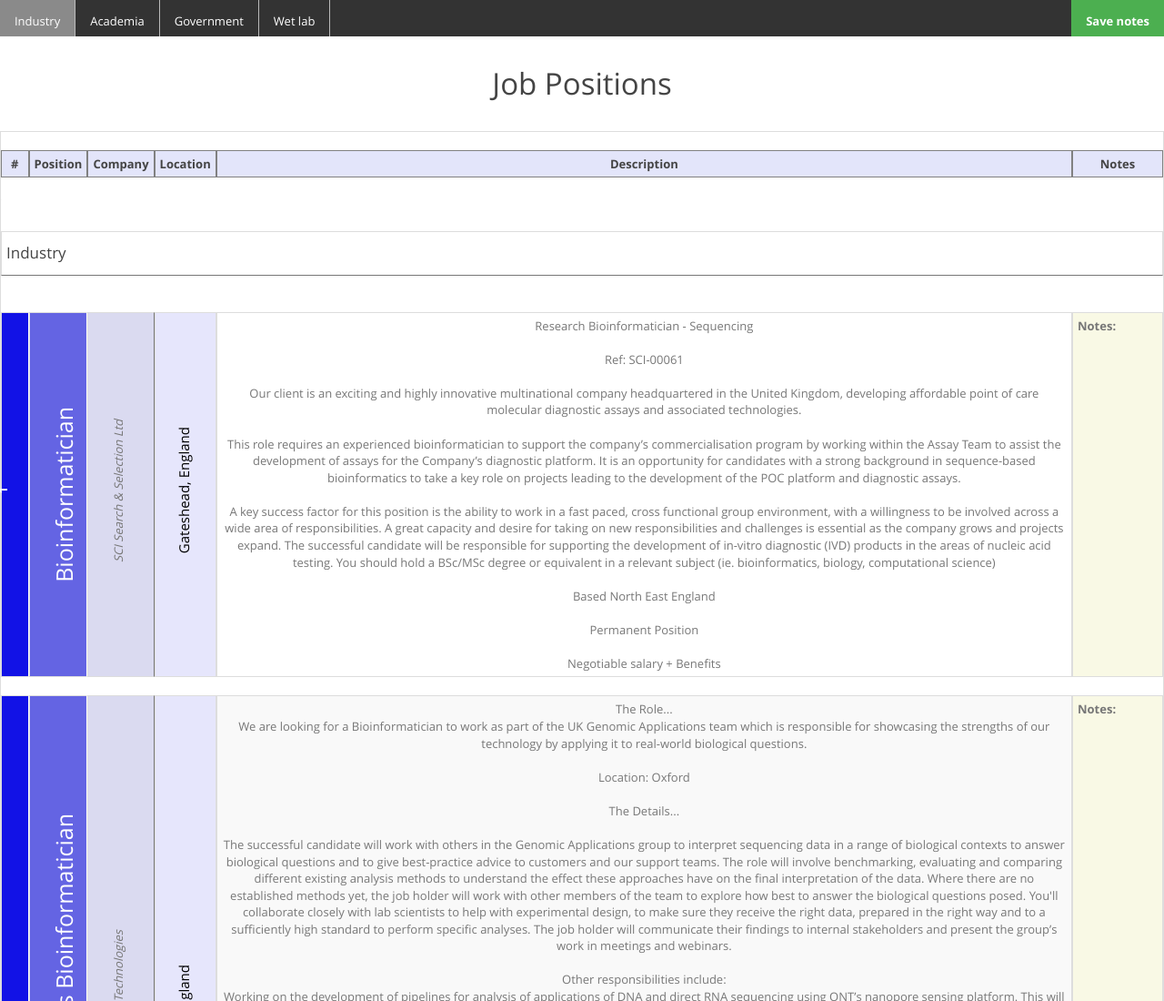
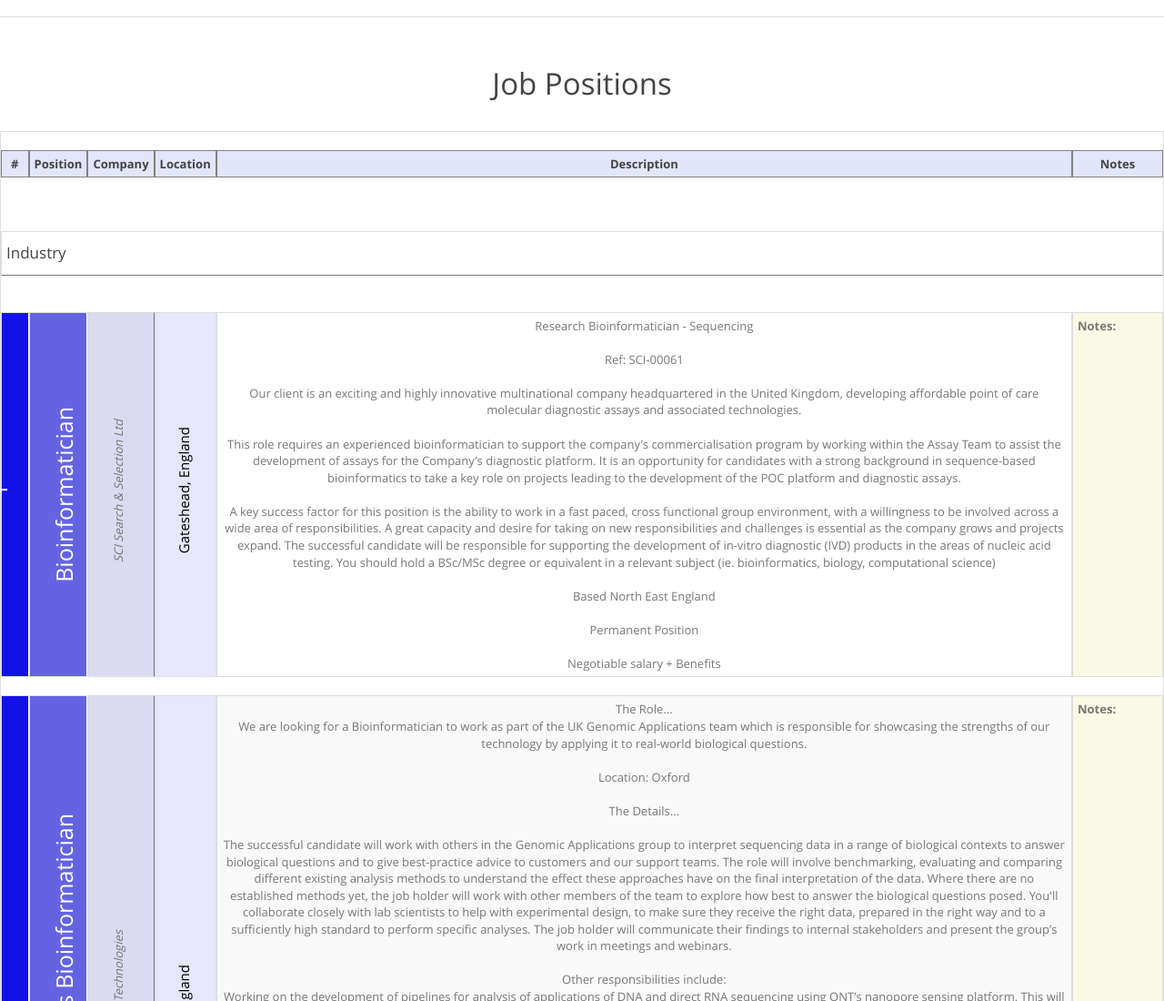
Before and after one commit to mjlindberg/learning, a plain HTML site: page index.html in a window 1280 px wide. Shown: the top 1100 px of the page at 91% size. Drawn offline with Linux system fonts and the light colour scheme.

Commit message:
Update index.html

```diff
--- a/index.html
+++ b/index.html
@@ -77,7 +77,7 @@ ul {
   overflow: hidden;
   background-color: #333;
   position: fixed;
-  top: 0;
+  top: -20%;
   width: 100%;
   height:5%
 
```
